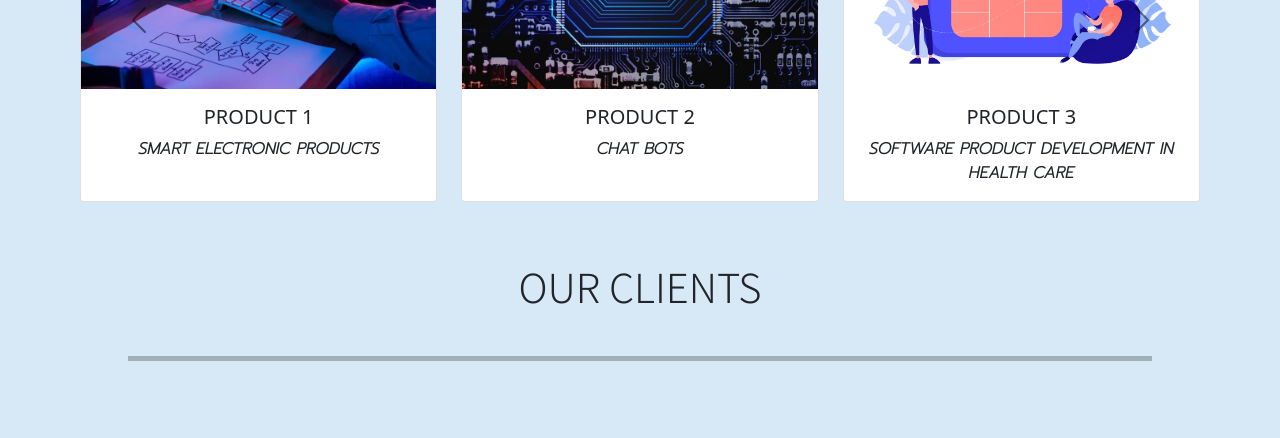
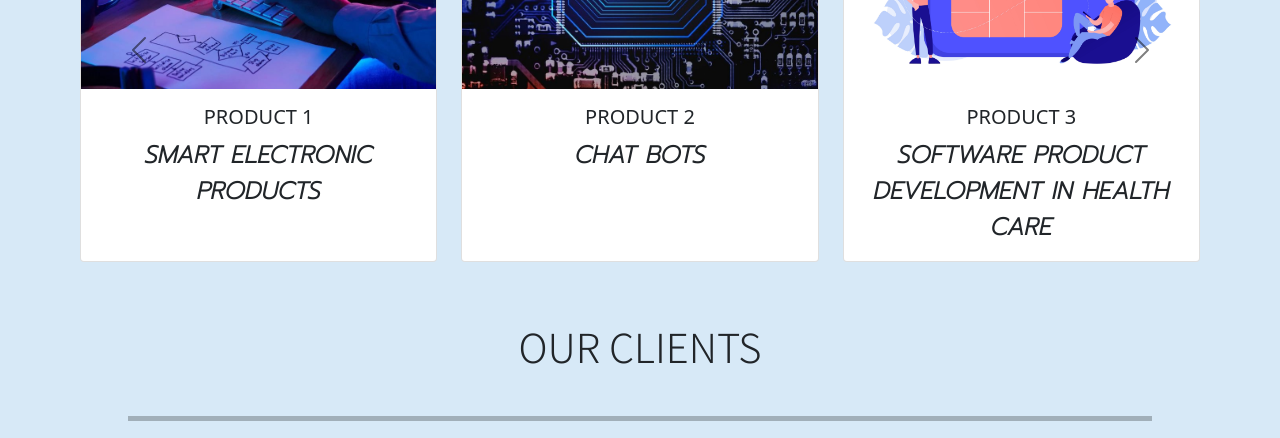
Before and after one commit to sakethnarayana/sinfotech, a plain HTML site: page index.html in a window 1280 px wide. Shown: the part 2400-2838 px from the top of the page. Drawn offline with nearby package versions, Linux system fonts and the light colour scheme; a web font is replaced by a local one.

Commit message:
Update index.css

```diff
--- a/index.css
+++ b/index.css
@@ -1,6 +1,11 @@
 body,h1,h2,p
 {
     text-align: center;
+
+}
+b
+{
+  font-size: 1.5rem;
 }
 h1
 {
```
